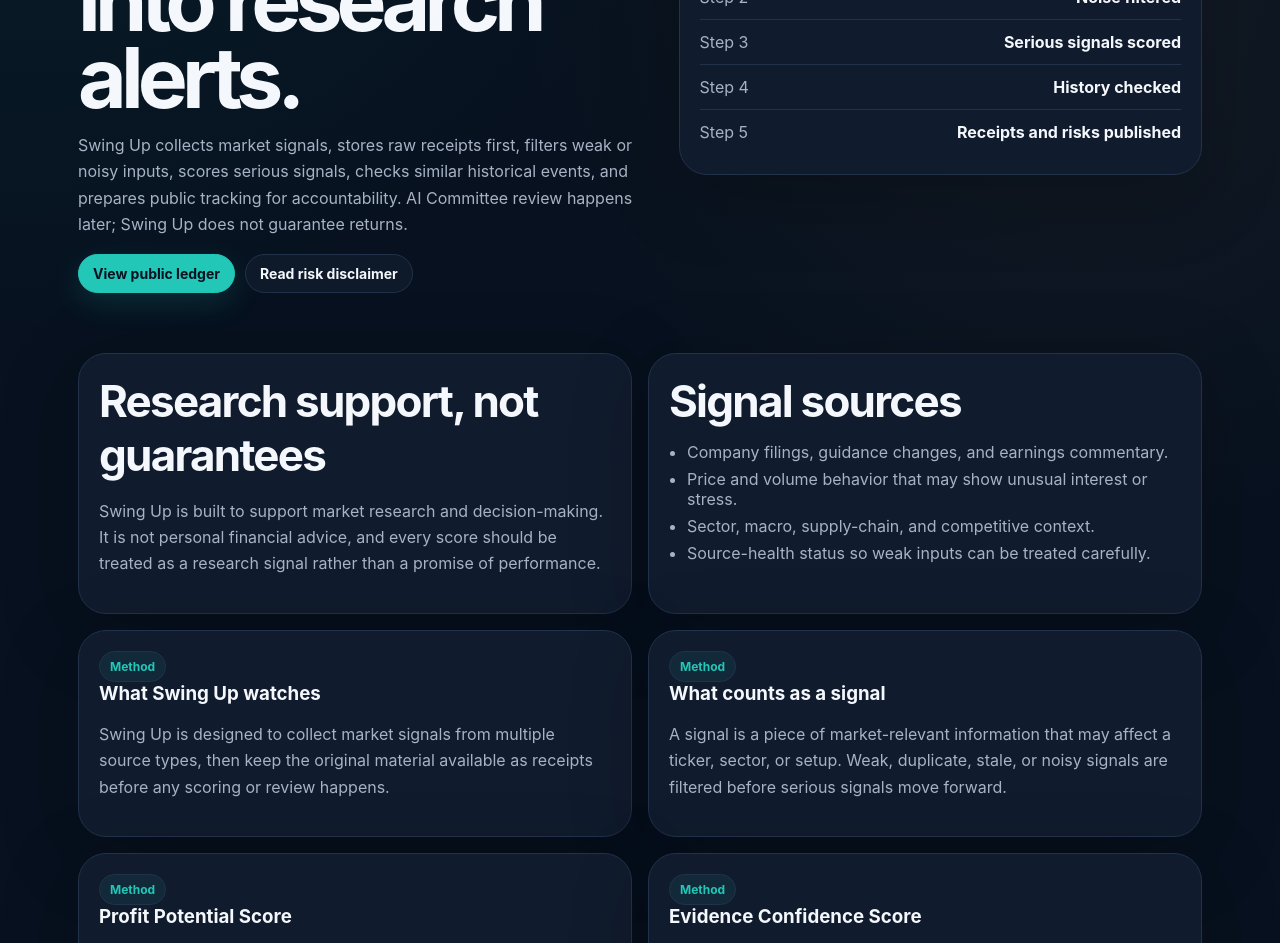
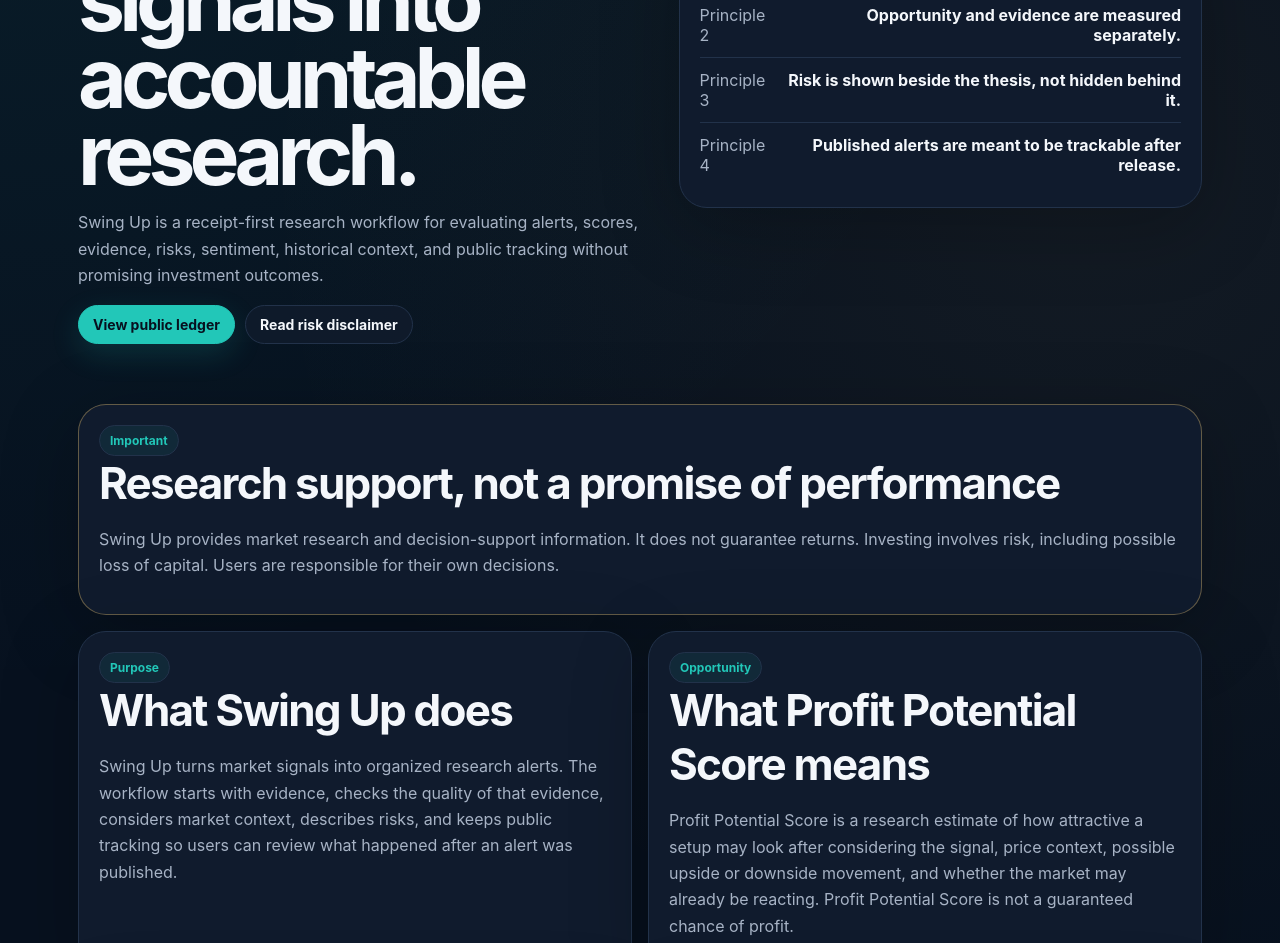
Before and after one commit to Team-AI-Factory/swing-up, a Next.js app: page /methodology in a window 1280 px wide. Shown: the part 380-1323 px from the top of the page. Built offline with nearby package versions, Linux system fonts and the light colour scheme.

Commit message:
Build 21 methodology page

```diff
--- a/app/methodology/page.tsx
+++ b/app/methodology/page.tsx
@@ -1,27 +1,132 @@
 import Link from "next/link";
 
-const watchItems = [
-  "Company filings, guidance changes, and earnings commentary.",
-  "Price and volume behavior that may show unusual interest or stress.",
-  "Sector, macro, supply-chain, and competitive context.",
-  "Source-health status so weak inputs can be treated carefully.",
+const disclaimer =
+  "Swing Up provides market research and decision-support information. It does not guarantee returns. Investing involves risk, including possible loss of capital. Users are responsible for their own decisions.";
+
+const methodologySections = [
+  {
+    title: "What Swing Up does",
+    eyebrow: "Purpose",
+    body:
+      "Swing Up turns market signals into organized research alerts. The workflow starts with evidence, checks the quality of that evidence, considers market context, describes risks, and keeps public tracking so users can review what happened after an alert was published.",
+  },
+  {
+    title: "What Profit Potential Score means",
+    eyebrow: "Opportunity",
+    body:
+      "Profit Potential Score is a research estimate of how attractive a setup may look after considering the signal, price context, possible upside or downside movement, and whether the market may already be reacting. Profit Potential Score is not a guaranteed chance of profit.",
+  },
+  {
+    title: "What Evidence Confidence Score means",
+    eyebrow: "Evidence",
+    body:
+      "Evidence Confidence Score reflects how clear, relevant, timely, and consistent the receipts behind an alert appear to be. It is about evidence quality, not outcome certainty. Evidence Confidence Score is not a guaranteed chance of profit.",
+  },
+  {
+    title: "Why the two scores are separate",
+    eyebrow: "Separation",
+    body:
+      "A setup can look potentially interesting while still having weak evidence, or it can have strong evidence but limited apparent opportunity because the market has already reacted. Separating the scores keeps the opportunity view distinct from the evidence-quality view.",
+  },
+  {
+    title: "How Market Sentiment affects scoring",
+    eyebrow: "Context",
+    body:
+      "Market sentiment helps frame whether the broader environment is supportive, cautious, stressed, or crowded. It can influence scores by raising or lowering the quality of the setup context, but it does not guarantee outcomes.",
+  },
+  {
+    title: "What Risk Level means",
+    eyebrow: "Risk",
+    body:
+      "Risk Level summarizes what could go wrong. It can reflect volatility, timing risk, thin evidence, crowded positioning, sector pressure, company-specific uncertainty, liquidity concerns, and broader market conditions.",
+  },
+  {
+    title: "What Historical Pattern Match means",
+    eyebrow: "History",
+    body:
+      "Historical Pattern Match compares a current alert setup with similar past events. It is used for context and discipline: similar situations can help frame possibilities, but history can diverge and should not be treated as a script.",
+  },
+  {
+    title: "What Priced-In Check means",
+    eyebrow: "Price reaction",
+    body:
+      "Priced-In Check asks whether the market may have already absorbed the information. If a signal appears obvious, crowded, or already reflected in price movement, Swing Up can treat the setup more cautiously even when the evidence is meaningful.",
+  },
+  {
+    title: "Why receipts matter",
+    eyebrow: "Receipts",
+    body:
+      "Receipts are the underlying sources and observations that explain why an alert exists. They help users inspect the evidence, separate signal from narrative, and understand which facts or market observations influenced the research view.",
+  },
+  {
+    title: "Why every alert is tracked publicly",
+    eyebrow: "Accountability",
+    body:
+      "Public tracking makes the research process accountable. Published alerts should be reviewable after the fact, including their thesis, risks, evidence, status, and outcome context, so users can judge the process instead of relying on memory or marketing claims.",
+  },
+  {
+    title: "What Swing Up does not do",
+    eyebrow: "Boundaries",
+    body:
+      "Swing Up does not provide personalized investment advice, execute trades, promise returns, remove risk, or tell users what they must do. It is a decision-support tool for research, evidence review, and accountability.",
+  },
 ];
 
-const methodologySections = [
-  ["What Swing Up watches", "Swing Up is designed to collect market signals from multiple source types, then keep the original material available as receipts before any scoring or review happens."],
-  ["What counts as a signal", "A signal is a piece of market-relevant information that may affect a ticker, sector, or setup. Weak, duplicate, stale, or noisy signals are filtered before serious signals move forward."],
-  ["Profit Potential Score", "This research score estimates whether a setup could have meaningful upside or downside movement if the signal is not already reflected in price. It is not a return forecast."],
-  ["Evidence Confidence Score", "This score reflects the quality, clarity, and consistency of the receipts behind an alert. Stronger evidence can raise confidence; thin or conflicting evidence lowers it."],
-  ["Risk Level", "Risk level highlights what could go wrong, including volatility, timing risk, weak sourcing, crowded trades, company-specific risk, and broader market conditions."],
-  ["Priced-In Check", "Swing Up asks whether the market may have already reacted. If the move appears crowded or obvious, an alert can be downgraded even when the original signal is interesting."],
-  ["Historical Pattern Match", "Similar past events are reviewed to provide context. Pattern matching can help frame probabilities, but history never guarantees a repeat outcome."],
-  ["Why receipts matter", "Receipts let users see why an alert exists. Final alerts should include evidence, risks, public tracking, and enough context for users to make their own decision."],
+const principles = [
+  "Evidence first, then scoring.",
+  "Opportunity and evidence are measured separately.",
+  "Risk is shown beside the thesis, not hidden behind it.",
+  "Published alerts are meant to be trackable after release.",
 ];
 
 export default function MethodologyPage() {
-  return <div className="page">
-    <section className="hero trust-hero"><div><div className="eyebrow">Methodology</div><h1>How Swing Up turns signals into research alerts.</h1><p>Swing Up collects market signals, stores raw receipts first, filters weak or noisy inputs, scores serious signals, checks similar historical events, and prepares public tracking for accountability. AI Committee review happens later; Swing Up does not guarantee returns.</p><div className="button-row"><Link className="button primary" href="/public-ledger">View public ledger</Link><Link className="button" href="/risk-disclaimer">Read risk disclaimer</Link></div></div><div className="card methodology-flow">{["Raw signals stored", "Noise filtered", "Serious signals scored", "History checked", "Receipts and risks published"].map((step, index) => <div className="metric" key={step}><span>Step {index + 1}</span><strong>{step}</strong></div>)}</div></section>
-    <section className="grid two trust-section"><div className="card"><h2>Research support, not guarantees</h2><p>Swing Up is built to support market research and decision-making. It is not personal financial advice, and every score should be treated as a research signal rather than a promise of performance.</p></div><div className="card"><h2>Signal sources</h2><ul className="receipts">{watchItems.map((item) => <li key={item}>{item}</li>)}</ul></div></section>
-    <section className="grid two trust-section">{methodologySections.map(([title, body]) => <article className="card" key={title}><span className="badge">Method</span><h3>{title}</h3><p>{body}</p></article>)}</section>
-  </div>;
+  return (
+    <div className="page">
+      <section className="hero trust-hero">
+        <div>
+          <div className="eyebrow">Methodology</div>
+          <h1>How Swing Up turns market signals into accountable research.</h1>
+          <p>
+            Swing Up is a receipt-first research workflow for evaluating alerts, scores,
+            evidence, risks, sentiment, historical context, and public tracking without
+            promising investment outcomes.
+          </p>
+          <div className="button-row">
+            <Link className="button primary" href="/public-ledger">
+              View public ledger
+            </Link>
+            <Link className="button" href="/risk-disclaimer">
+              Read risk disclaimer
+            </Link>
+          </div>
+        </div>
+        <div className="card methodology-flow">
+          {principles.map((principle, index) => (
+            <div className="metric" key={principle}>
+              <span>Principle {index + 1}</span>
+              <strong>{principle}</strong>
+            </div>
+          ))}
+        </div>
+      </section>
+
+      <section className="trust-section">
+        <div className="card risk-callout">
+          <span className="badge">Important</span>
+          <h2>Research support, not a promise of performance</h2>
+          <p>{disclaimer}</p>
+        </div>
+      </section>
+
+      <section className="grid two trust-section">
+        {methodologySections.map((section) => (
+          <article className="card" key={section.title}>
+            <span className="badge">{section.eyebrow}</span>
+            <h2>{section.title}</h2>
+            <p>{section.body}</p>
+          </article>
+        ))}
+      </section>
+    </div>
+  );
 }
```
